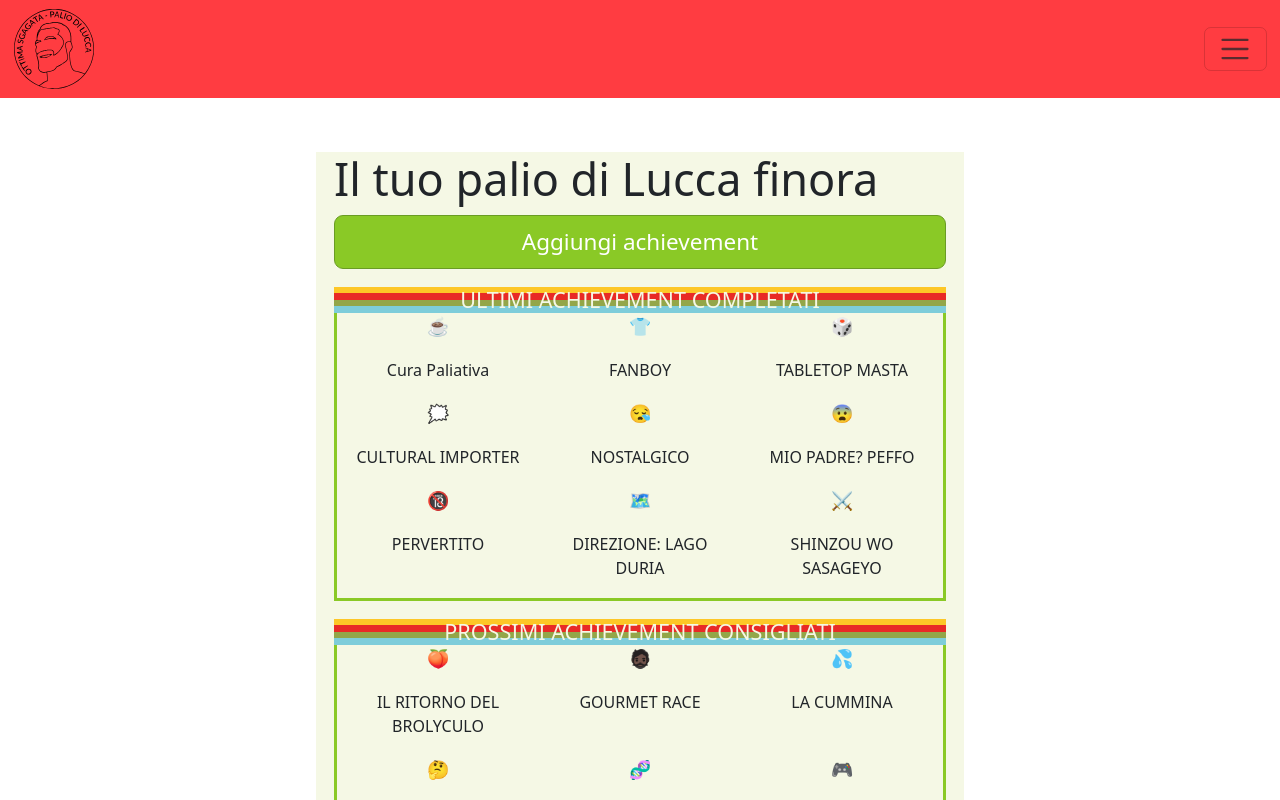
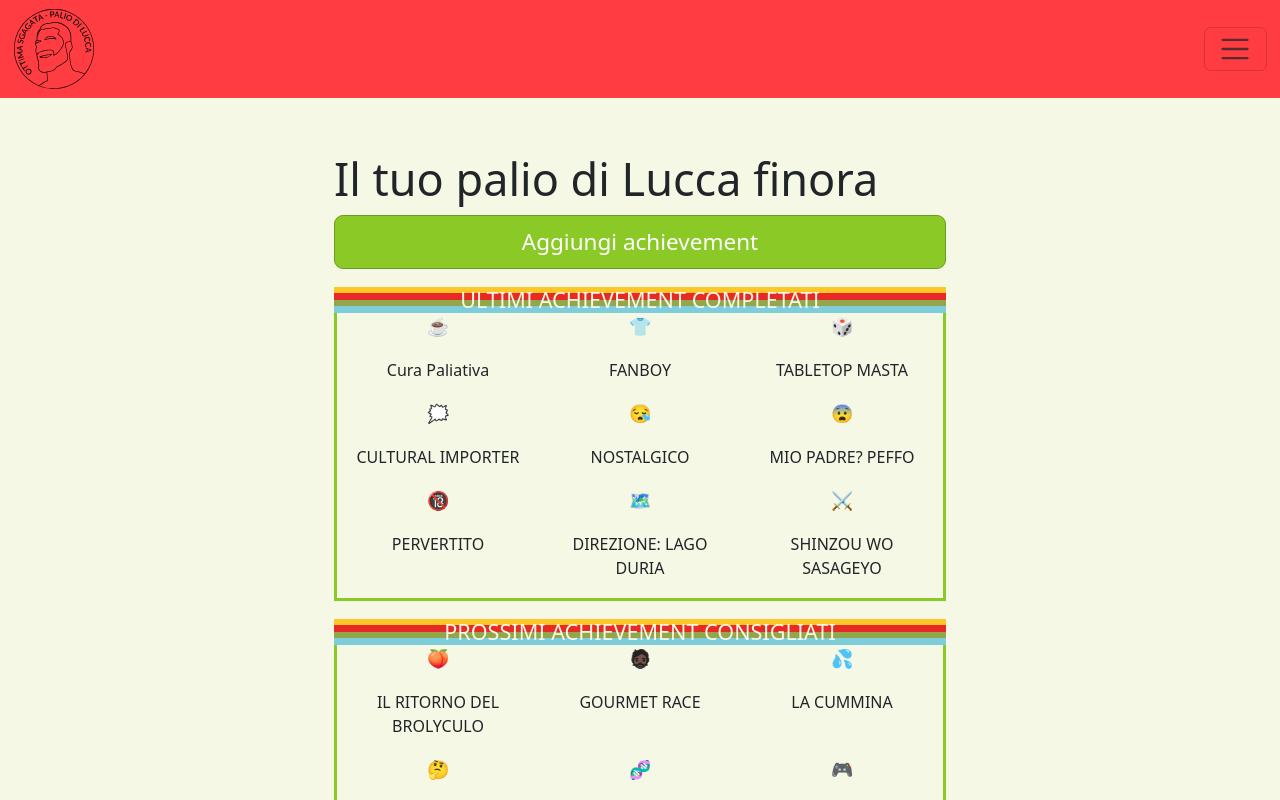
Before and after one commit to cecia234/palioDiLuccApp, a Next.js app: page / in a window 1280 px wide. Shown: the top 800 px of the page. Built offline with nearby package versions, Linux system fonts and the light colour scheme.

Commit message:
[fix] backgroundcolor on __next div

```diff
--- a/styles/global.css
+++ b/styles/global.css
@@ -26,3 +26,7 @@ img {
   max-width: 100%;
   display: block;
 }
+
+#__next {
+  background-color: #f5f8e5;
+}
```
